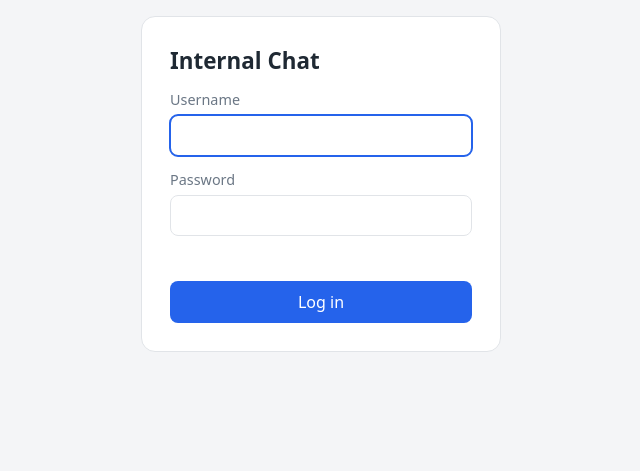
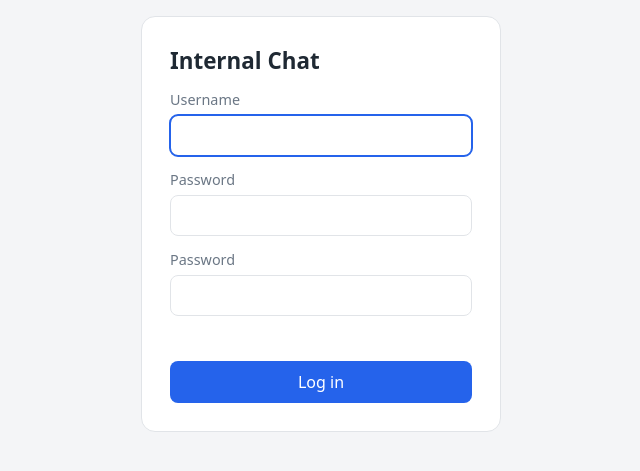
Before and after one commit to ange844/sophomore-internship, a Django app: page /login/ in a window 1280 px wide. Shown: the top 471 px of the page, without its empty margins (319-959 px from the left). Run offline with Django 5.2, Linux system fonts and the light colour scheme.

Commit message:
login modified

```diff
--- a/chat/templates/chat/login.html
+++ b/chat/templates/chat/login.html
@@ -11,6 +11,9 @@
     <label class="field">Password
       <input id="login-password" type="password" autocomplete="current-password" required>
     </label>
+    <label class="field">Password
+      <input id="login-password" type="password" autocomplete="current-password" required>
+    </label>
     <p id="login-error" class="error" role="alert"></p>
     <button type="submit">Log in</button>
   </form>
```
